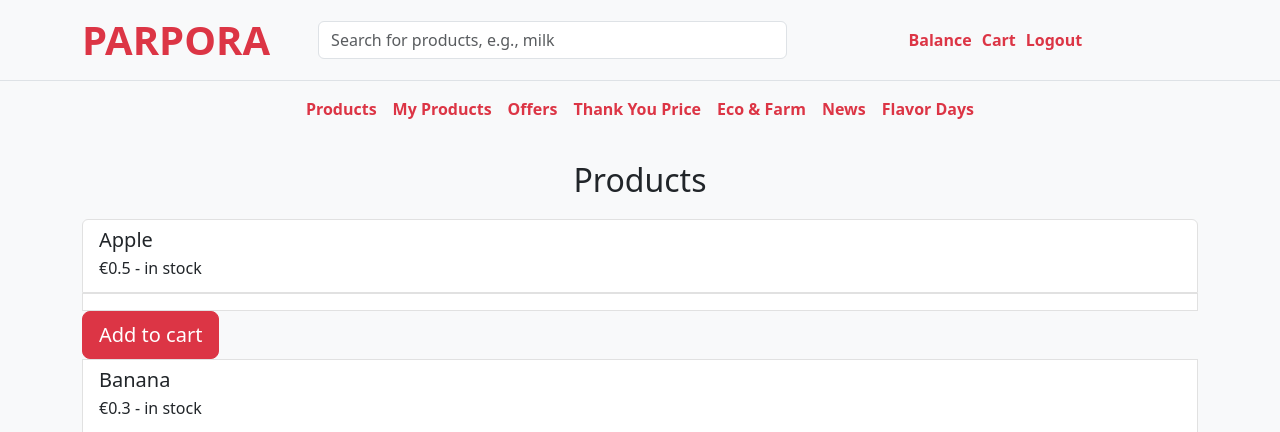
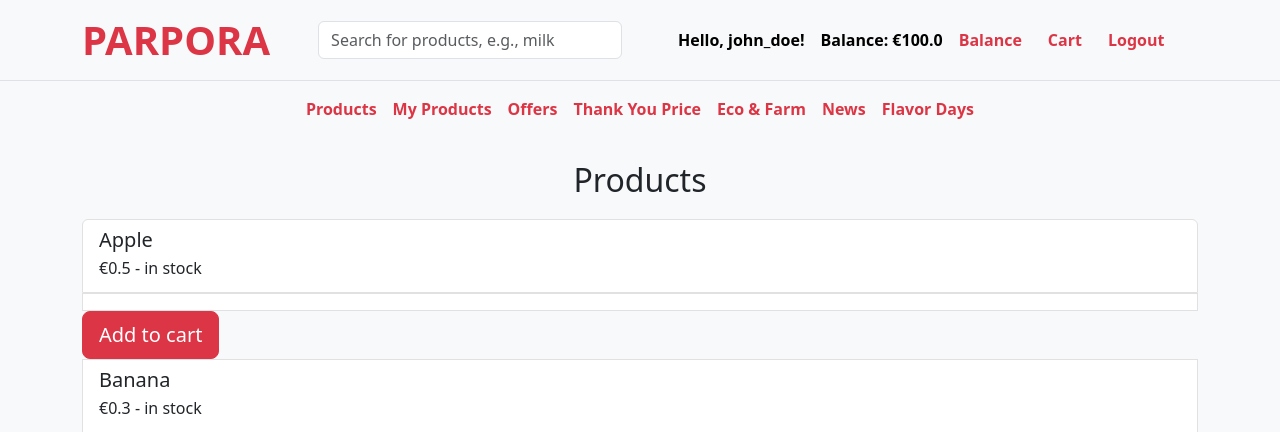
Before and after one commit to kayuserpus/Tarpinis_2, a Flask app: page /user/shop in a window 1280 px wide. Shown: the top 432 px of the page. Run offline with Flask 3, Linux system fonts and the light colour scheme; a user stored in the database is signed in.

Commit message:
Fixed html templates imports

```diff
--- a/app.py
+++ b/app.py
@@ -15,15 +15,17 @@ def create_app():
     # Register blueprints
     from routes.user import user_bp
     from routes.auth import auth_bp
+    from routes.admin import admin_bp
+
     app.register_blueprint(user_bp, url_prefix='/user')
     app.register_blueprint(auth_bp, url_prefix='/auth')
+    app.register_blueprint(admin_bp)
 
     @login_manager.user_loader
     def load_user(user_id):
         from models import User
         return User.query.get(int(user_id))
 
-    # Ensure the database tables are created
     with app.app_context():
         db.create_all()
 
--- a/forms.py
+++ b/forms.py
@@ -35,7 +35,7 @@ class CartForm(FlaskForm):
     quantity = IntegerField('Quantity', validators=[DataRequired()])
     submit = SubmitField('Add to Cart')
 
-class ProductForm(FlaskForm):
+class ItemForm(FlaskForm):
     name = StringField('Product Name', validators=[DataRequired()])
     price = FloatField('Price', validators=[DataRequired()])
     quantity = IntegerField('Quantity', validators=[DataRequired()])
--- a/routes/user.py
+++ b/routes/user.py
@@ -9,7 +9,7 @@ user_bp = Blueprint('user', __name__)
 @login_required
 def shop():
     items = Item.query.all()
-    return render_template('shop.html', products=items)
+    return render_template('shared/shop.html', products=items)
 
 @user_bp.route('/balance', methods=['GET', 'POST'])
 @login_required
--- a/static/style.css
+++ b/static/style.css
@@ -61,3 +61,7 @@ h2.text-center {
     justify-content: center;
     flex-grow: 1;
 }
+
+.text-black {
+    color: black !important;
+}
--- a/templates/admin/add_product.html
+++ b/templates/admin/add_product.html
@@ -1,4 +1,4 @@
-{% extends "layout.html" %}
+{% extends "shared/layout.html" %}
 {% block content %}
     <h2>Add Product</h2>
     <form method="POST" action="{{ url_for('admin.add_product') }}">
--- a/templates/admin/admin.html
+++ b/templates/admin/admin.html
@@ -1,4 +1,4 @@
-{% extends "layout.html" %}
+{% extends "shared/layout.html" %}
 {% block content %}
     <h2>Admin Panel</h2>
     <ul>
--- a/templates/admin/discounts.html
+++ b/templates/admin/discounts.html
@@ -1,4 +1,4 @@
-{% extends "layout.html" %}
+{% extends "shared/layout.html" %}
 {% block content %}
     <h2>Discounts</h2>
     <ul>
--- a/templates/admin/manage_products.html
+++ b/templates/admin/manage_products.html
@@ -1,4 +1,4 @@
-{% extends "layout.html" %}
+{% extends "shared/layout.html" %}
 {% block content %}
     <h2>Manage Products</h2>
     <ul>
--- a/templates/admin/manage_users.html
+++ b/templates/admin/manage_users.html
@@ -1,4 +1,4 @@
-{% extends "layout.html" %}
+{% extends "shared/layout.html" %}
 {% block content %}
     <h2>Manage Users</h2>
     <ul>
--- a/templates/admin/set_discount.html
+++ b/templates/admin/set_discount.html
@@ -1,4 +1,4 @@
-{% extends "layout.html" %}
+{% extends "shared/layout.html" %}
 {% block content %}
     <h2>Set Discount</h2>
     <form method="POST" action="{{ url_for('admin.set_discount') }}">
--- a/templates/auth/login.html
+++ b/templates/auth/login.html
@@ -1,4 +1,4 @@
-{% extends "layout.html" %}
+{% extends "shared/layout.html" %}
 {% block content %}
 <form method="POST" action="{{ url_for('auth.login') }}">
     {{ form.hidden_tag() }}
--- a/templates/auth/register.html
+++ b/templates/auth/register.html
@@ -8,7 +8,7 @@
     <link href="{{ url_for('static', filename='style.css') }}" rel="stylesheet">
   </head>
   <body>
-    {% include 'header.html' %}
+    {% include 'shared/header.html' %}
     <div class="container">
       <h2 class="mt-5">Register</h2>
       <form method="POST" action="{{ url_for('auth.register') }}">
--- a/templates/shared/header.html
+++ b/templates/shared/header.html
@@ -9,26 +9,32 @@
             </form>
             <ul class="navbar-nav d-flex flex-row">
                 {% if current_user.is_authenticated %}
-                    <li class="nav-item">
+                    <li class="nav-item ms-3">
+                        <span class="nav-link text-black">Hello, {{ current_user.username }}!</span>
+                    </li>
+                    <li class="nav-item ms-3">
+                        <span class="nav-link text-black">Balance: €{{ current_user.balance }}</span>
+                    </li>
+                    <li class="nav-item ms-3">
                         <a class="nav-link text-dark" href="{{ url_for('user.balance') }}">Balance</a>
                     </li>
-                    <li class="nav-item">
+                    <li class="nav-item ms-3">
                         <a class="nav-link text-dark" href="{{ url_for('user.cart') }}">Cart</a>
                     </li>
-                    <li class="nav-item">
-                        <a class="nav-link text-dark" href="{{ url_for('auth.logout') }}">Logout</a> <!-- Correct URL -->
+                    <li class="nav-item ms-3">
+                        <a class="nav-link text-dark" href="{{ url_for('auth.logout') }}">Logout</a>
                     </li>
+                    {% if current_user.is_admin %}
+                        <li class="nav-item ms-3">
+                            <a class="nav-link text-dark" href="{{ url_for('admin.admin_dashboard') }}">Admin</a>
+                        </li>
+                    {% endif %}
                 {% else %}
-                    <li class="nav-item">
-                        <a class="nav-link text-dark me-2" href="{{ url_for('auth.login') }}">Login</a> <!-- Correct URL -->
+                    <li class="nav-item ms-3">
+                        <a class="nav-link text-dark me-2" href="{{ url_for('auth.login') }}">Login</a>
                     </li>
-                    <li class="nav-item">
-                        <a class="nav-link text-dark" href="{{ url_for('auth.register') }}">Register</a> <!-- Correct URL -->
-                    </li>
-                {% endif %}
-                {% if current_user.is_authenticated and current_user.is_admin %}
-                    <li class="nav-item">
-                        <a class="nav-link text-dark" href="{{ url_for('admin.admin_dashboard') }}">Admin</a>
+                    <li class="nav-item ms-3">
+                        <a class="nav-link text-dark" href="{{ url_for('auth.register') }}">Register</a>
                     </li>
                 {% endif %}
             </ul>
--- a/templates/shared/layout.html
+++ b/templates/shared/layout.html
@@ -8,7 +8,7 @@
     <link rel="stylesheet" href="{{ url_for('static', filename='style.css') }}">
 </head>
 <body>
-    {% include 'header.html' %}
+    {% include 'shared/header.html' %}
     <div class="container mt-4">
         {% with messages = get_flashed_messages() %}
             {% if messages %}
@@ -23,7 +23,7 @@
         {% endwith %}
         {% block content %}{% endblock %}
     </div>
-    {% include 'footer.html' %}
+    {% include 'shared/footer.html' %}
     <script src="https://cdn.jsdelivr.net/npm/bootstrap@5.3.0/dist/js/bootstrap.bundle.min.js"></script>
 </body>
 </html>
--- a/templates/shared/shop.html
+++ b/templates/shared/shop.html
@@ -1,4 +1,4 @@
-{% extends "layout.html" %}
+{% extends "shared/layout.html" %}
 {% block content %}
 <div class="row">
     <div class="col-12">
```
Also changed, not shown: routes/admin.py (+16 -15 lines), database.db.
